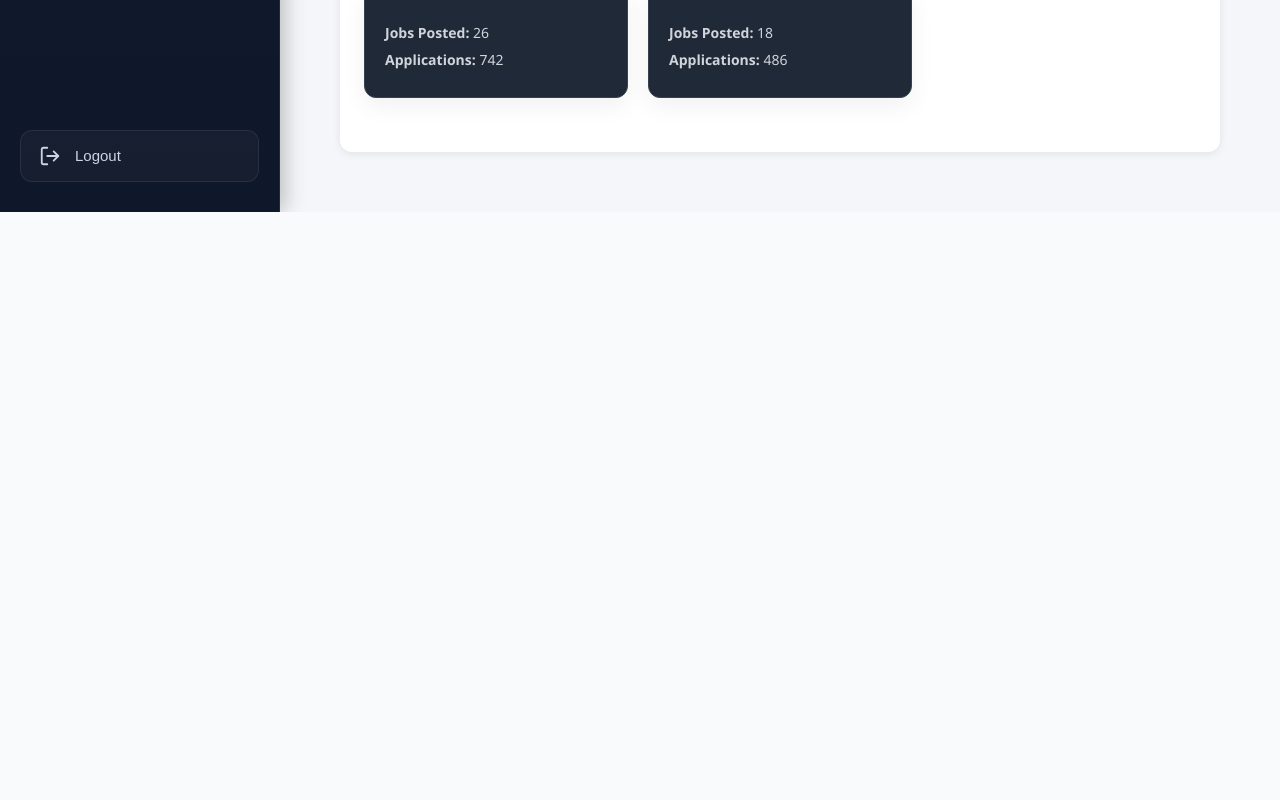
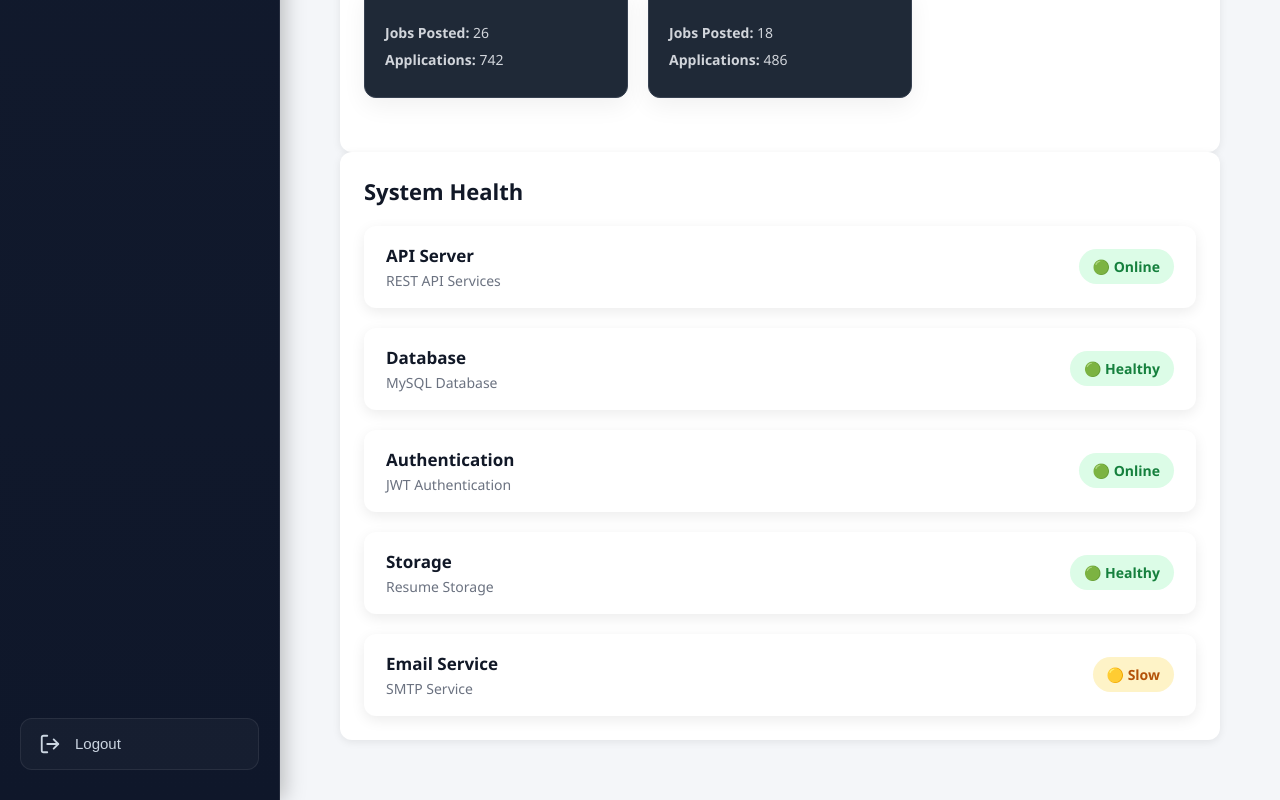
Before and after one commit to hemantbirla/smart-applicant-tracking-system, a React (Vite) app: page /admin/dashboard in a window 1280 px wide. Shown: the part 2598-3398 px from the top of the page. Before the commit the page ends 2810 px from the top, so only its background shows below. Built offline with nearby package versions, Linux system fonts and the light colour scheme; no server answers.

Commit message:
Add system health overview

```diff
--- a/src/components/admin/SystemStatus.jsx
+++ b/src/components/admin/SystemStatus.jsx
@@ -0,0 +1,33 @@
+import { systemStatus } from "../../constants/adminDashboardData";
+
+const SystemStatus = () => {
+  return (
+    <section className="admin-section">
+      <h2 className="admin-section-title">
+        System Health
+      </h2>
+
+      <div className="system-status-grid">
+        {systemStatus.map((item) => (
+          <div
+            key={item.id}
+            className="system-status-card"
+          >
+            <div>
+              <h4>{item.name}</h4>
+              <p>{item.description}</p>
+            </div>
+
+            <span
+              className={`status-badge ${item.status.toLowerCase()}`}
+            >
+              {item.icon} {item.status}
+            </span>
+          </div>
+        ))}
+      </div>
+    </section>
+  );
+};
+
+export default SystemStatus;
--- a/src/constants/adminDashboardData.js
+++ b/src/constants/adminDashboardData.js
@@ -310,3 +310,41 @@ export const quickActions = [
     icon: FiSettings,
   },
 ];
+
+export const systemStatus = [
+  {
+    id: 1,
+    name: "API Server",
+    description: "REST API Services",
+    status: "Online",
+    icon: "🟢",
+  },
+  {
+    id: 2,
+    name: "Database",
+    description: "MySQL Database",
+    status: "Healthy",
+    icon: "🟢",
+  },
+  {
+    id: 3,
+    name: "Authentication",
+    description: "JWT Authentication",
+    status: "Online",
+    icon: "🟢",
+  },
+  {
+    id: 4,
+    name: "Storage",
+    description: "Resume Storage",
+    status: "Healthy",
+    icon: "🟢",
+  },
+  {
+    id: 5,
+    name: "Email Service",
+    description: "SMTP Service",
+    status: "Slow",
+    icon: "🟡",
+  },
+];
--- a/src/pages/AdminDashboard/AdminDashboard.jsx
+++ b/src/pages/AdminDashboard/AdminDashboard.jsx
@@ -11,6 +11,7 @@ import JobSummary from "../../components/admin/JobSummary";
 import ApplicationSummary from "../../components/admin/ApplicationSummary";
 import RecentActivities from "../../components/admin/RecentActivities";
 import TopCompanies from "../../components/admin/TopCompanies";
+import SystemStatus from "../../components/admin/SystemStatus";
 
 const AdminDashboard = () => {
   return (
@@ -24,10 +25,9 @@ const AdminDashboard = () => {
           <JobSummary />
           <ApplicationSummary />
         </div>
-        <div className="admin-grid">
-          <RecentActivities />
-          <TopCompanies />
-        </div>
+        <RecentActivities />
+        <TopCompanies />
+        <SystemStatus />
       </div>
     </DashboardLayout>
   );
--- a/src/styles/adminDashboard.css
+++ b/src/styles/adminDashboard.css
@@ -527,3 +527,62 @@
     margin: 8px 0;
     font-size: 14px;
 }
+
+/* ==========================
+   System Status
+========================== */
+
+.system-status-grid {
+  display: grid;
+  gap: 20px;
+  margin-top: 20px;
+}
+
+.system-status-card {
+  display: flex;
+  justify-content: space-between;
+  align-items: center;
+  background: #ffffff;
+  border-radius: 12px;
+  padding: 18px 22px;
+  box-shadow: 0 4px 14px rgba(0, 0, 0, 0.08);
+}
+
+.system-status-card h4 {
+  margin: 0;
+  font-size: 17px;
+  color: #111827;
+}
+
+.system-status-card p {
+  margin-top: 4px;
+  color: #6b7280;
+  font-size: 14px;
+}
+
+.status-badge {
+  padding: 8px 14px;
+  border-radius: 999px;
+  font-size: 14px;
+  font-weight: 600;
+}
+
+.status-badge.online {
+  background: #dcfce7;
+  color: #15803d;
+}
+
+.status-badge.healthy {
+  background: #dcfce7;
+  color: #15803d;
+}
+
+.status-badge.slow {
+  background: #fef3c7;
+  color: #b45309;
+}
+
+.status-badge.offline {
+  background: #fee2e2;
+  color: #b91c1c;
+}
```
